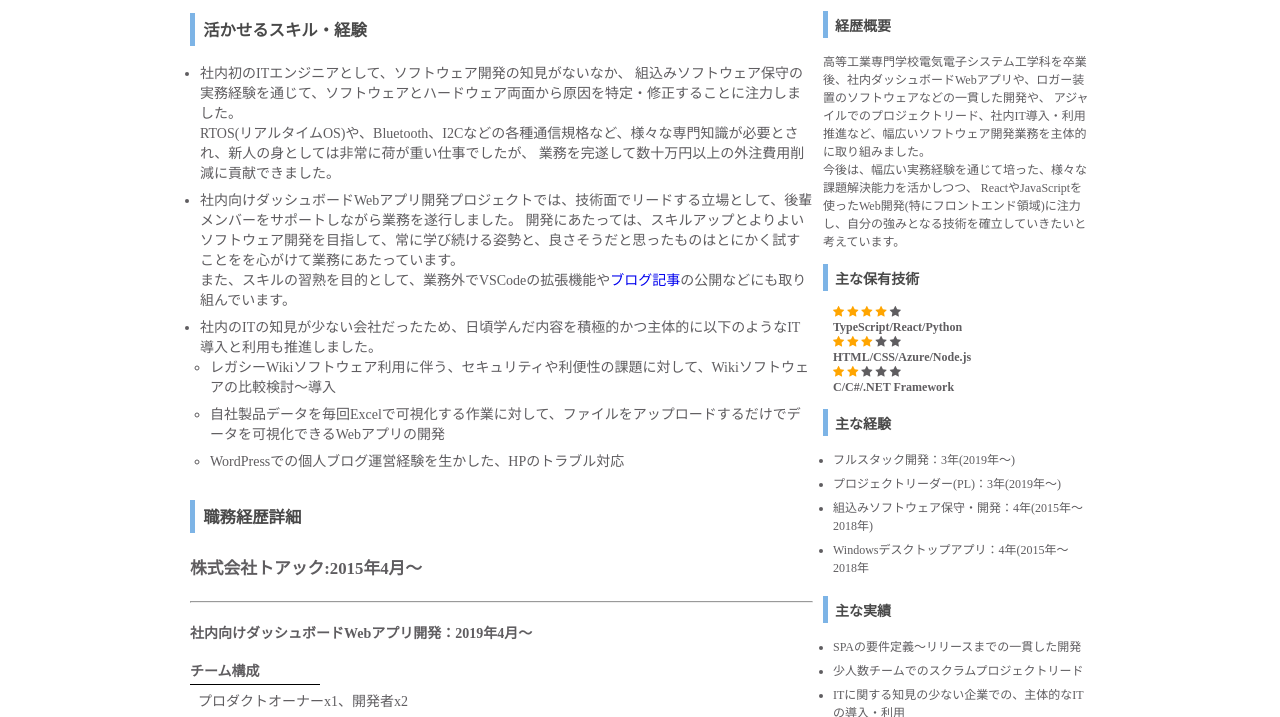
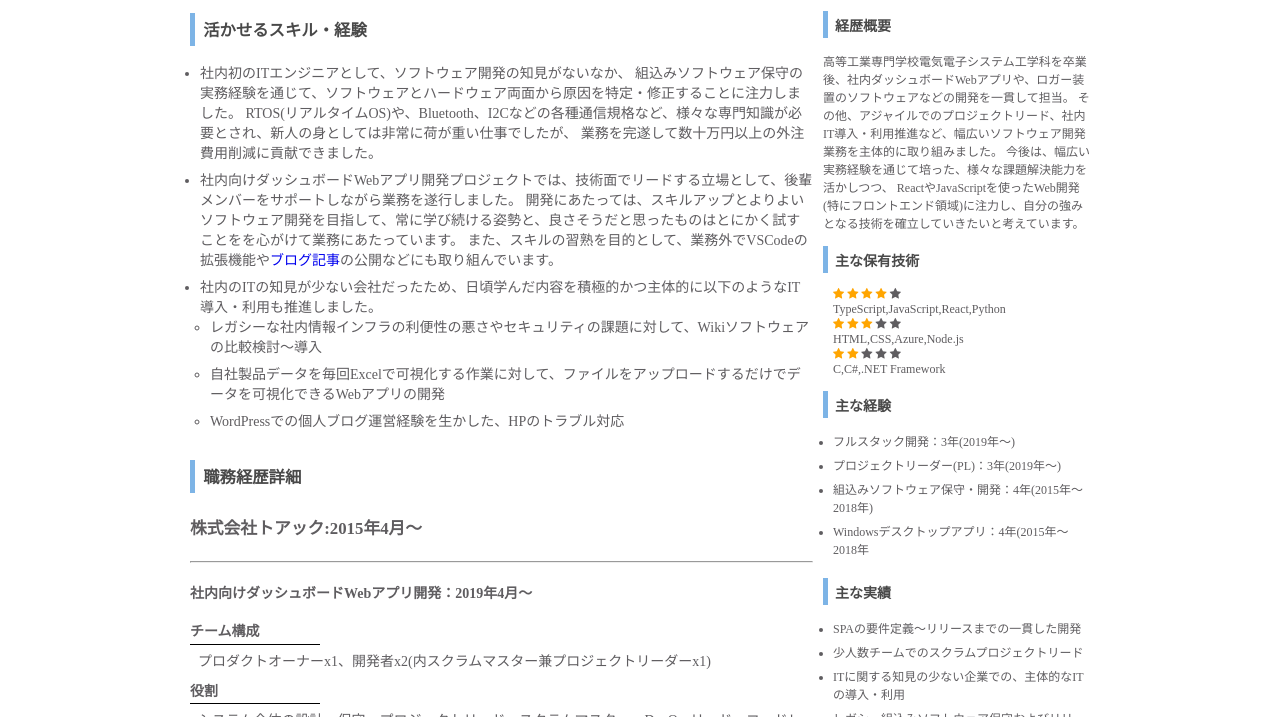
Before and after one commit to isobe-h/isobe-h.github.io, a website: page index.html in a window 1280 px wide. Shown: the part 83-800 px from the top of the page. Drawn offline with Linux system fonts and the light colour scheme.

Commit message:
update sentence

```diff
--- a/index.html
+++ b/index.html
@@ -23,8 +23,8 @@
       <div id="right">
         <h3>経歴概要</h3>
         <p>
-          高等工業専門学校電気電子システム工学科を卒業後、社内ダッシュボードWebアプリや、ロガー装置のソフトウェアなどの一貫した開発や、
-          アジャイルでのプロジェクトリード、社内IT導入・利用推進など、幅広いソフトウェア開発業務を主体的に取り組みました。<br />
+          高等工業専門学校電気電子システム工学科を卒業後、社内ダッシュボードWebアプリや、ロガー装置のソフトウェアなどの開発を一貫して担当。
+          その他、アジャイルでのプロジェクトリード、社内IT導入・利用推進など、幅広いソフトウェア開発業務を主体的に取り組みました。
           今後は、幅広い実務経験を通じて培った、様々な課題解決能力を活かしつつ、
           ReactやJavaScriptを使ったWeb開発(特にフロントエンド領域)に注力し、自分の強みとなる技術を確立していきたいと考えています。
         </p>
@@ -35,22 +35,21 @@
           <span class="fa fa-star checked"></span>
           <span class="fa fa-star checked"></span>
           <span class="fa fa-star"></span><br />
-          <strong> TypeScript/React/Python </strong>
+          TypeScript,JavaScript,React,Python
           <br />
           <span class="fa fa-star checked"></span>
           <span class="fa fa-star checked"></span>
           <span class="fa fa-star checked"></span>
           <span class="fa fa-star"></span>
           <span class="fa fa-star"></span><br />
-          <strong> HTML/CSS/Azure/Node.js </strong>
+          HTML,CSS,Azure,Node.js
           <br />
           <span class="fa fa-star checked"></span>
           <span class="fa fa-star checked"></span>
           <span class="fa fa-star"></span>
           <span class="fa fa-star"></span>
-          <span class="fa fa-star"></span><br /><strong
-            >C/C#/.NET Framework
-          </strong>
+          <span class="fa fa-star"></span><br />
+          C,C#,.NET Framework
         </div>
         <h3>主な経験</h3>
         <ul>
@@ -75,24 +74,24 @@
         <ul>
           <li>
             社内初のITエンジニアとして、ソフトウェア開発の知見がないなか、
-            組込みソフトウェア保守の実務経験を通じて、ソフトウェアとハードウェア両面から原因を特定・修正することに注力しました。<br />
+            組込みソフトウェア保守の実務経験を通じて、ソフトウェアとハードウェア両面から原因を特定・修正することに注力しました。
             RTOS(リアルタイムOS)や、Bluetooth、I2Cなどの各種通信規格など、様々な専門知識が必要とされ、新人の身としては非常に荷が重い仕事でしたが、
             業務を完遂して数十万円以上の外注費用削減に貢献できました。
           </li>
           <li>
             社内向けダッシュボードWebアプリ開発プロジェクトでは、技術面でリードする立場として、後輩メンバーをサポートしながら業務を遂行しました。
             開発にあたっては、スキルアップとよりよいソフトウェア開発を目指して、常に学び続ける姿勢と、良さそうだと思ったものはとにかく試す
-            ことをを心がけて業務にあたっています。<br />
+            ことをを心がけて業務にあたっています。
             また、スキルの習熟を目的として、業務外でVSCodeの拡張機能や<a
               href="https://dotengineerblog.net/"
               >ブログ記事</a
             >の公開などにも取り組んでいます。
           </li>
           <li>
-            社内のITの知見が少ない会社だったため、日頃学んだ内容を積極的かつ主体的に以下のようなIT導入と利用も推進しました。
+            社内のITの知見が少ない会社だったため、日頃学んだ内容を積極的かつ主体的に以下のようなIT導入・利用も推進しました。
             <ul>
               <li>
-                レガシーWikiソフトウェア利用に伴う、セキュリティや利便性の課題に対して、Wikiソフトウェアの比較検討〜導入
+                レガシーな社内情報インフラの利便性の悪さやセキュリティの課題に対して、Wikiソフトウェアの比較検討〜導入
               </li>
               <li>
                 自社製品データを毎回Excelで可視化する作業に対して、ファイルをアップロードするだけでデータを可視化できるWebアプリの開発
@@ -108,7 +107,9 @@
         <hr />
         <h4>社内向けダッシュボードWebアプリ開発：2019年4月〜</h4>
         <dt>チーム構成</dt>
-        <dd>プロダクトオーナーx1、開発者x2<br /></dd>
+        <dd>
+          プロダクトオーナーx1、開発者x2(内スクラムマスター兼プロジェクトリーダーx1)<br />
+        </dd>
         <dt>役割</dt>
         <dd>
           システム全体の設計〜保守、プロジェクトリード、スクラムマスター、DevOpsリード、コードレビュー等開発業務全般
```
